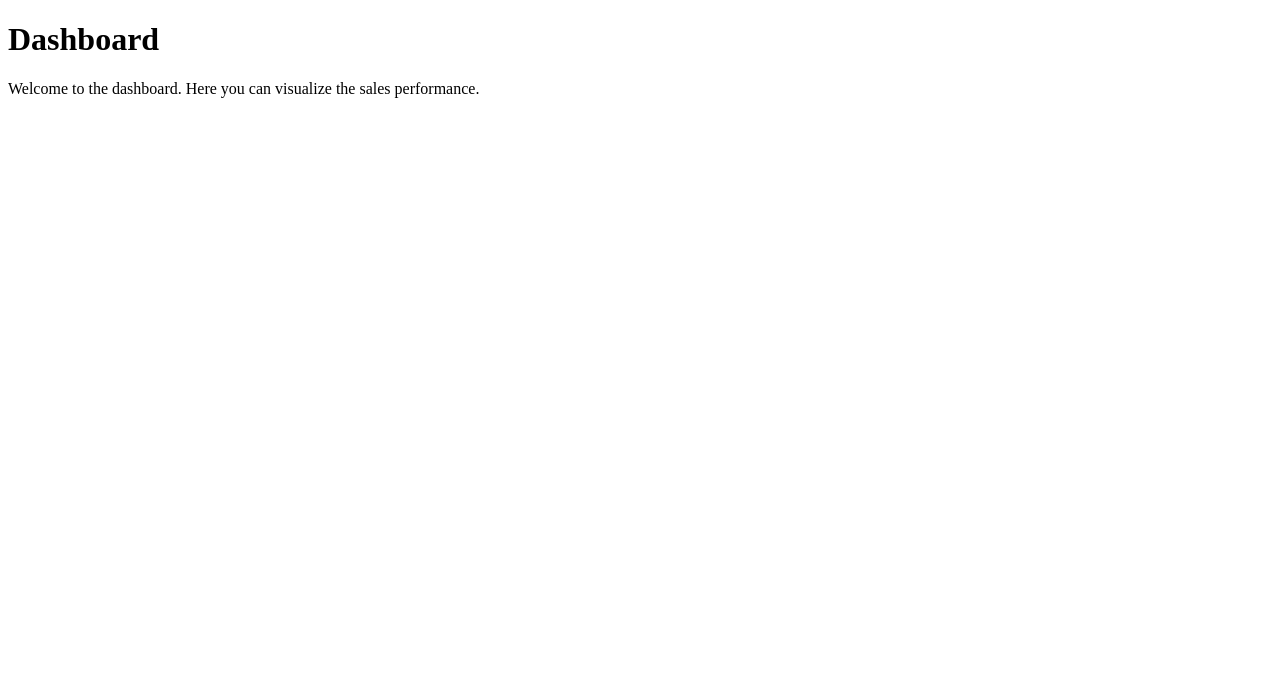
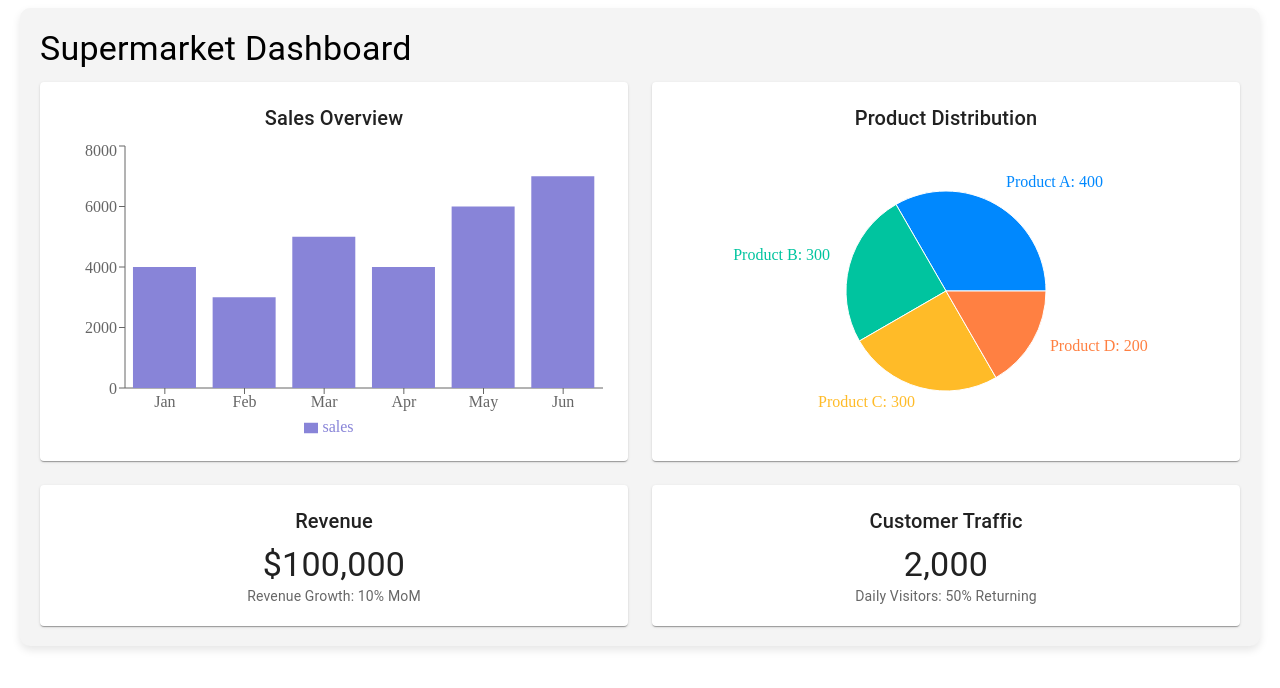
Before and after one commit to Sriram-Mayilsamy/SuperMarketManagementSystem, a React (Create React App) app: page /dashboard in a window 1280 px wide. Shown: the top 688 px of the page. Built offline with nearby package versions, Linux system fonts and the light colour scheme.

Commit message:
Update Dashboard, add GaugeComponent, adjust styles, and remove unused files

```diff
--- a/package.json
+++ b/package.json
@@ -3,10 +3,11 @@
   "version": "0.1.0",
   "private": true,
   "dependencies": {
-    "@emotion/react": "^11.13.0",
+    "@emotion/react": "^11.13.3",
     "@emotion/styled": "^11.13.0",
     "@mui/icons-material": "^5.16.7",
     "@mui/material": "^5.16.7",
+    "@mui/x-charts": "^7.15.0",
     "@testing-library/jest-dom": "^5.17.0",
     "@testing-library/react": "^13.4.0",
     "@testing-library/user-event": "^13.5.0",
@@ -14,6 +15,7 @@
     "react-dom": "^18.3.1",
     "react-router-dom": "^6.26.1",
     "react-scripts": "5.0.1",
+    "recharts": "^2.12.7",
     "web-vitals": "^2.1.4"
   },
   "scripts": {
--- /dev/null
+++ b/src/components/Dashboard/Dashboard.css
@@ -0,0 +1,93 @@
+/* Dashboard.css */
+
+.dashboard-container {
+    padding: 20px;
+    max-width: 1200px;
+    margin: auto;
+  }
+
+  h1 {
+    text-align: center;
+    margin-bottom: 30px;
+    font-size: 2.5rem;
+    color: #333;
+  }
+
+  .cards-container {
+    display: flex;
+    flex-wrap: wrap;
+    gap: 20px;
+    justify-content: space-around;
+  }
+
+  .card {
+    background: #fff;
+    border-radius: 10px;
+    padding: 20px;
+    flex: 1 1 300px;
+    box-shadow: 0 4px 8px rgba(0, 0, 0, 0.1);
+    text-align: left;
+    margin-bottom: 20px;
+  }
+
+  .card h2 {
+    font-size: 1.5rem;
+    color: #555;
+  }
+
+  .card p, .card ul {
+    font-size: 1rem;
+    color: #777;
+  }
+
+  .card ul {
+    padding-left: 20px;
+  }
+
+  .card li {
+    margin-bottom: 10px;
+  }
+
+  .dashboard-container {
+    padding: 20px;
+    max-width: 1200px;
+    margin: auto;
+  }
+
+  .dashboard-paper {
+    padding: 20px;
+    text-align: center;
+  }
+
+  .MuiTypography-h4 {
+    margin-bottom: 20px;
+  }
+/* Dashboard.css */
+
+.dashboard-container {
+    padding: 20px;
+    max-width: 1200px;
+    margin: auto;
+    background-color: #f4f4f4; /* Light grey background */
+    border-radius: 10px; /* Optional: rounded corners for the container */
+    box-shadow: 0 4px 8px rgba(0, 0, 0, 0.1); /* Optional: subtle shadow for depth */
+  }
+
+  .dashboard-paper {
+    padding: 20px;
+    text-align: center;
+    background-color: #ffffff; /* Ensure the cards themselves are white for contrast */
+    border-radius: 8px; /* Rounded corners for the cards */
+    box-shadow: 0 2px 4px rgba(0, 0, 0, 0.1); /* Subtle shadow for the cards */
+  }
+
+  .MuiTypography-h4 {
+    margin-bottom: 20px;
+  }
+
+  h1 {
+    text-align: center;
+    margin-bottom: 30px;
+    font-size: 2.5rem;
+    color: #333;
+  }
--- a/src/components/Dashboard/Dashboard.js
+++ b/src/components/Dashboard/Dashboard.js
@@ -1,10 +1,101 @@
 import React from 'react';
+import { Paper, Grid, Typography } from '@mui/material';
+import { BarChart, Bar, PieChart, Pie, Tooltip, ResponsiveContainer, Cell, XAxis, YAxis, Legend } from 'recharts';
+import './Dashboard.css';
+
+const dataSales = [
+  { name: 'Jan', sales: 4000 },
+  { name: 'Feb', sales: 3000 },
+  { name: 'Mar', sales: 5000 },
+  { name: 'Apr', sales: 4000 },
+  { name: 'May', sales: 6000 },
+  { name: 'Jun', sales: 7000 },
+];
+
+const dataProducts = [
+  { name: 'Product A', value: 400 },
+  { name: 'Product B', value: 300 },
+  { name: 'Product C', value: 300 },
+  { name: 'Product D', value: 200 },
+];
+
+const COLORS = ['#0088FE', '#00C49F', '#FFBB28', '#FF8042'];
 
 const Dashboard = () => {
   return (
-    <div className="dashboard">
-      <h1>Dashboard</h1>
-      <p>Welcome to the dashboard. Here you can visualize the sales performance.</p>
+    <div className="dashboard-container">
+      <Typography variant="h4" gutterBottom>
+        Supermarket Dashboard
+      </Typography>
+
+      <Grid container spacing={3}>
+        <Grid item xs={12} md={6}>
+          <Paper className="dashboard-paper">
+            <Typography variant="h6" gutterBottom>
+              Sales Overview
+            </Typography>
+            <ResponsiveContainer width="100%" height={300}>
+              <BarChart data={dataSales}>
+                <XAxis dataKey="name" />
+                <YAxis />
+                <Tooltip />
+                <Legend />
+                <Bar dataKey="sales" fill="#8884d8" />
+              </BarChart>
+            </ResponsiveContainer>
+          </Paper>
+        </Grid>
+
+        <Grid item xs={12} md={6}>
+          <Paper className="dashboard-paper">
+            <Typography variant="h6" gutterBottom>
+              Product Distribution
+            </Typography>
+            <ResponsiveContainer width="100%" height={300}>
+              <PieChart>
+                <Pie
+                  data={dataProducts}
+                  cx="50%"
+                  cy="50%"
+                  labelLine={false}
+                  label={({ name, value }) => `${name}: ${value}`}
+                  outerRadius={100}
+                  fill="#8884d8"
+                >
+                  {dataProducts.map((entry, index) => (
+                    <Cell key={`cell-${index}`} fill={COLORS[index % COLORS.length]} />
+                  ))}
+                </Pie>
+                <Tooltip />
+              </PieChart>
+            </ResponsiveContainer>
+          </Paper>
+        </Grid>
+
+        <Grid item xs={12} md={6}>
+          <Paper className="dashboard-paper">
+            <Typography variant="h6" gutterBottom>
+              Revenue
+            </Typography>
+            <Typography variant="h4">$100,000</Typography>
+            <Typography variant="body2" color="textSecondary">
+              Revenue Growth: 10% MoM
+            </Typography>
+          </Paper>
+        </Grid>
+
+        <Grid item xs={12} md={6}>
+          <Paper className="dashboard-paper">
+            <Typography variant="h6" gutterBottom>
+              Customer Traffic
+            </Typography>
+            <Typography variant="h4">2,000</Typography>
+            <Typography variant="body2" color="textSecondary">
+              Daily Visitors: 50% Returning
+            </Typography>
+          </Paper>
+        </Grid>
+      </Grid>
     </div>
   );
 };
```
Also changed, not shown: src/components/Dashboard/GaugeComponent.js (added, +47 -0 lines), public/manifest.json (deleted), public/robots.txt (deleted), 2 other files (tests, documents, lock files or other folders).
